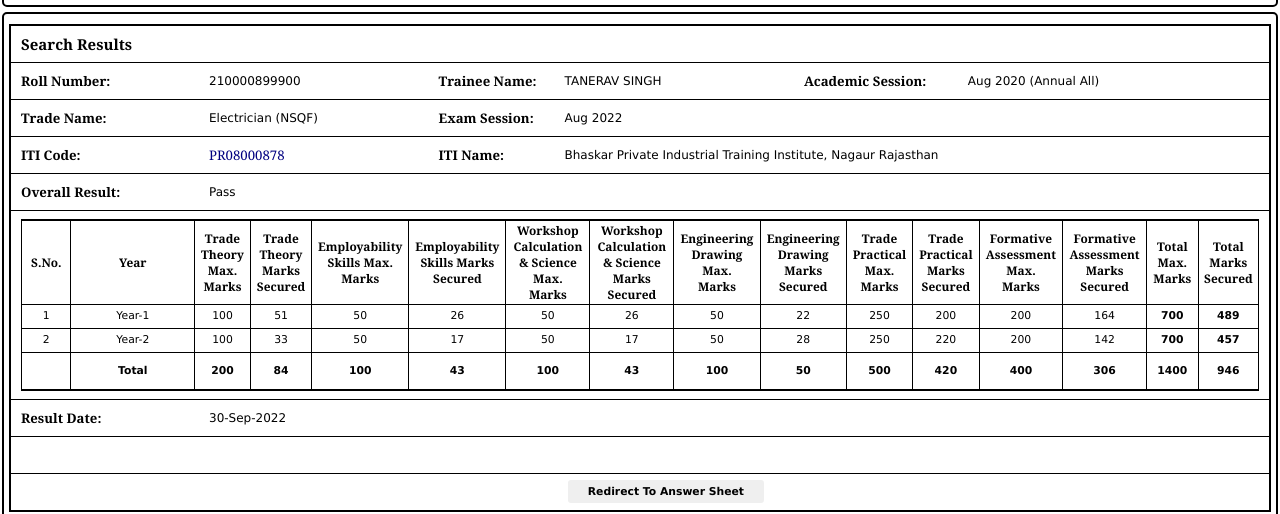
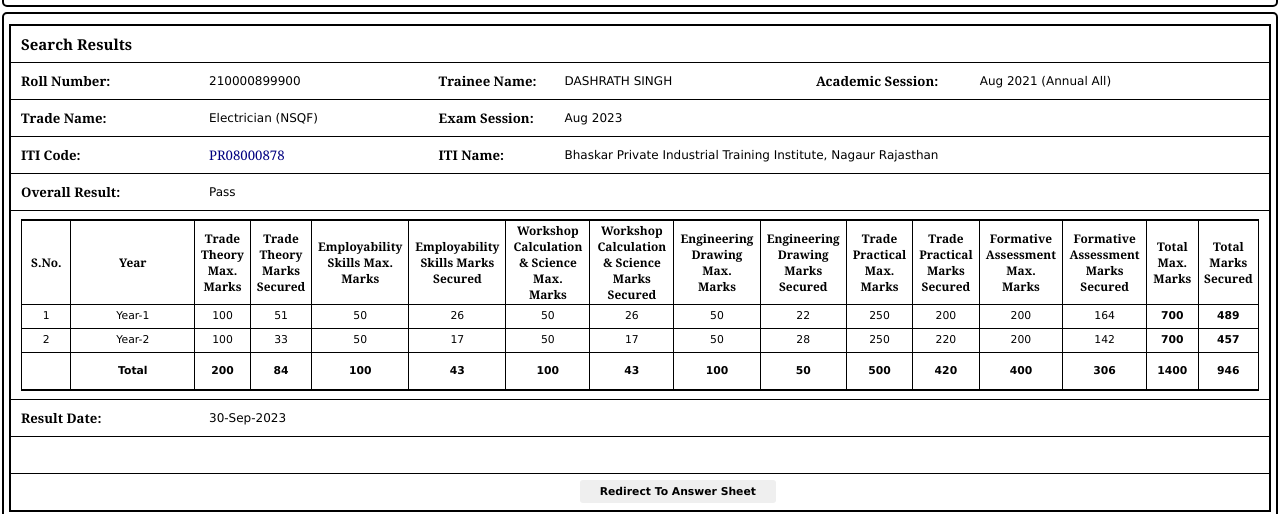
Before and after one commit to shubhamchhangani/simple-html, a plain HTML site: page marksheet9.html in a window 1280 px wide. Shown: the part 286-800 px from the top of the page. Drawn offline with Linux system fonts and the light colour scheme.

Commit message:
Completed marksheet 9

```diff
--- a/marksheet9.html
+++ b/marksheet9.html
@@ -1498,11 +1498,11 @@ End Menu
                 </td>
                 <th style="width: 10%">Trainee Name:</th>
                 <td>
-                  <span id="cphBody_lblTraineeName">TANERAV SINGH</span>
+                  <span id="cphBody_lblTraineeName">DASHRATH SINGH</span>
                 </td>
                 <th style="width: 13%">Academic Session:</th>
                 <td>
-                  <span id="cphBody_lblAcademicSession">Aug 2020</span>
+                  <span id="cphBody_lblAcademicSession">Aug 2021</span>
                   (<span id="cphBody_lblSemester">Annual All</span>)
                 </td>
               </tr>
@@ -1513,7 +1513,7 @@ End Menu
                 </td>
                 <th>Exam Session:</th>
                 <td>
-                  <span id="cphBody_lblExamSession">Aug 2022</span>
+                  <span id="cphBody_lblExamSession">Aug 2023</span>
                 </td>
                 <th></th>
                 <td></td>
@@ -1708,7 +1708,7 @@ End Menu
               <tr>
                 <th>Result Date:</th>
                 <td colspan="5">
-                  <span id="cphBody_lblResultdate">30-Sep-2022</span>
+                  <span id="cphBody_lblResultdate">30-Sep-2023</span>
                 </td>
               </tr>
               <tr>
```
